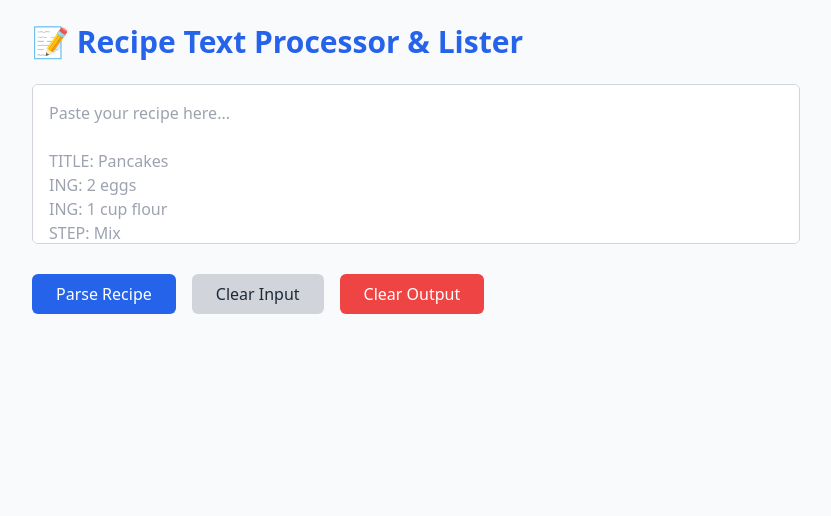
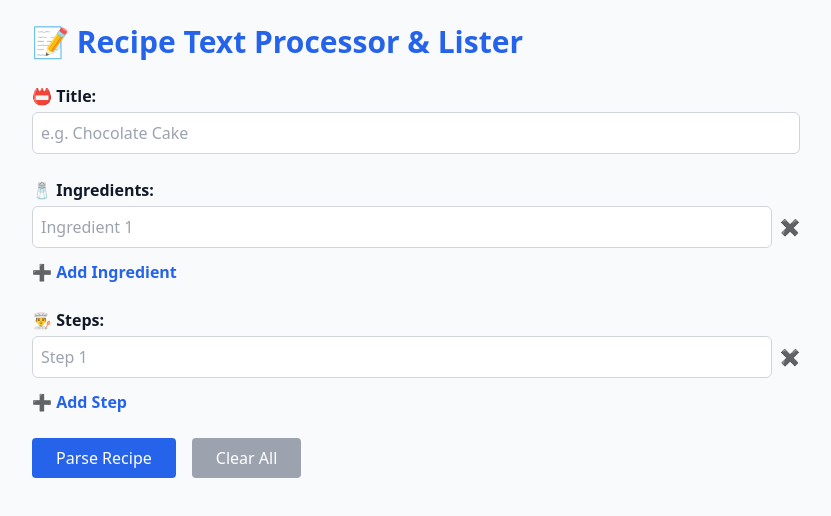
Before and after one commit to C4lcul4tor/Recipe-Text-Processor-Lister, a React (Vite) app in the folder client/: page / in a window 1280 px wide. Shown: the top 516 px of the page, without its empty margins (224-1055 px from the left). Built offline with nearby package versions, Linux system fonts and the light colour scheme.

Commit message:
Step 9: Redesign UI with structured inputs for title, ingredients, and steps

```diff
--- a/client/src/App.tsx
+++ b/client/src/App.tsx
@@ -7,38 +7,77 @@ interface Recipe {
 }
 
 export default function App() {
-  const [input, setInput] = useState("");
+  const [title, setTitle] = useState("");
+  const [ingredients, setIngredients] = useState([""]);
+  const [steps, setSteps] = useState([""]);
   const [parsed, setParsed] = useState<Recipe | null>(null);
   const [error, setError] = useState("");
+
+  // Assemble text in backend-expected format
+  const buildRecipeText = () => {
+    let text = `TITLE: ${title}\n`;
+    ingredients.forEach((ing) => {
+      if (ing.trim()) text += `ING: ${ing.trim()}\n`;
+    });
+    steps.forEach((step) => {
+      if (step.trim()) text += `STEP: ${step.trim()}\n`;
+    });
+    return text.trim();
+  };
 
   const handleParse = async () => {
     setError("");
     setParsed(null);
+    const text = buildRecipeText();
 
     try {
       const response = await fetch("http://localhost:3001/parse-recipe", {
         method: "POST",
         headers: { "Content-Type": "application/json" },
-        body: JSON.stringify({ text: input }),
+        body: JSON.stringify({ text }),
       });
 
       if (!response.ok) {
         const { error } = await response.json();
-        throw new Error(error || "Failed to parse recipe");
+        throw new Error(error || "Parsing failed");
       }
 
       const data = await response.json();
       setParsed(data);
     } catch (err: any) {
-      setError(err.message || "Something went wrong");
+      setError(err.message);
     }
   };
 
-  const handleClearInput = () => {
-    setInput("");
+  const addIngredient = () => setIngredients([...ingredients, ""]);
+  const addStep = () => setSteps([...steps, ""]);
+
+  const updateIngredient = (index: number, value: string) => {
+    const updated = [...ingredients];
+    updated[index] = value;
+    setIngredients(updated);
   };
 
-  const handleClearOutput = () => {
+  const updateStep = (index: number, value: string) => {
+    const updated = [...steps];
+    updated[index] = value;
+    setSteps(updated);
+  };
+
+  const removeIngredient = (index: number) => {
+    const updated = ingredients.filter((_, i) => i !== index);
+    setIngredients(updated.length ? updated : [""]);
+  };
+
+  const removeStep = (index: number) => {
+    const updated = steps.filter((_, i) => i !== index);
+    setSteps(updated.length ? updated : [""]);
+  };
+
+  const clearAll = () => {
+    setTitle("");
+    setIngredients([""]);
+    setSteps([""]);
     setParsed(null);
     setError("");
   };
@@ -46,44 +85,98 @@ export default function App() {
   return (
     <div className="min-h-screen bg-gray-50 p-6 text-gray-900">
       <div className="max-w-3xl mx-auto space-y-6">
-        <h1 className="text-3xl font-bold text-blue-600">
-          📝 Recipe Text Processor & Lister
-        </h1>
+        <h1 className="text-3xl font-bold text-blue-600">📝 Recipe Text Processor & Lister</h1>
 
-        <textarea
-          className="w-full h-40 p-4 border border-gray-300 rounded-md resize-none"
-          placeholder={`Paste your recipe here...\n\nTITLE: Pancakes\nING: 2 eggs\nING: 1 cup flour\nSTEP: Mix\nSTEP: Fry`}
-          value={input}
-          onChange={(e) => setInput(e.target.value)}
-        />
+        {/* Title Input */}
+        <div>
+          <label className="block font-semibold mb-1">📛 Title:</label>
+          <input
+            className="w-full p-2 border border-gray-300 rounded-md"
+            type="text"
+            placeholder="e.g. Chocolate Cake"
+            value={title}
+            onChange={(e) => setTitle(e.target.value)}
+          />
+        </div>
 
-        <div className="flex flex-wrap gap-4">
+        {/* Ingredients Input */}
+        <div>
+          <label className="block font-semibold mb-1">🧂 Ingredients:</label>
+          {ingredients.map((ing, i) => (
+            <div key={i} className="flex gap-2 mb-2">
+              <input
+                className="flex-1 p-2 border border-gray-300 rounded-md"
+                type="text"
+                value={ing}
+                placeholder={`Ingredient ${i + 1}`}
+                onChange={(e) => updateIngredient(i, e.target.value)}
+              />
+              <button
+                className="text-red-600 font-bold"
+                onClick={() => removeIngredient(i)}
+              >
+                ✖
+              </button>
+            </div>
+          ))}
           <button
-            className="bg-blue-600 text-white px-6 py-2 rounded-md hover:bg-blue-700"
+            className="mt-1 text-blue-600 font-semibold"
+            onClick={addIngredient}
+          >
+            ➕ Add Ingredient
+          </button>
+        </div>
+
+        {/* Steps Input */}
+        <div>
+          <label className="block font-semibold mb-1">👨‍🍳 Steps:</label>
+          {steps.map((step, i) => (
+            <div key={i} className="flex gap-2 mb-2">
+              <input
+                className="flex-1 p-2 border border-gray-300 rounded-md"
+                type="text"
+                value={step}
+                placeholder={`Step ${i + 1}`}
+                onChange={(e) => updateStep(i, e.target.value)}
+              />
+              <button
+                className="text-red-600 font-bold"
+                onClick={() => removeStep(i)}
+              >
+                ✖
+              </button>
+            </div>
+          ))}
+          <button
+            className="mt-1 text-blue-600 font-semibold"
+            onClick={addStep}
+          >
+            ➕ Add Step
+          </button>
+        </div>
+
+        {/* Action Buttons */}
+        <div className="flex gap-4 mt-4">
+          <button
+            className="bg-blue-600 text-white px-6 py-2 rounded hover:bg-blue-700"
             onClick={handleParse}
           >
             Parse Recipe
           </button>
-
           <button
-            className="bg-gray-300 text-gray-800 px-6 py-2 rounded-md hover:bg-gray-400"
-            onClick={handleClearInput}
+            className="bg-gray-400 text-white px-6 py-2 rounded hover:bg-gray-500"
+            onClick={clearAll}
           >
-            Clear Input
-          </button>
-
-          <button
-            className="bg-red-500 text-white px-6 py-2 rounded-md hover:bg-red-600"
-            onClick={handleClearOutput}
-          >
-            Clear Output
+            Clear All
           </button>
         </div>
 
+        {/* Error Message */}
         {error && <div className="text-red-600 font-semibold">{error}</div>}
 
+        {/* Parsed Result */}
         {parsed && (
-          <div className="bg-white p-4 shadow-md rounded-md">
+          <div className="bg-white p-4 shadow-md rounded-md mt-6">
             <h2 className="text-2xl font-semibold mb-2 text-green-600">
               {parsed.title}
             </h2>
```
